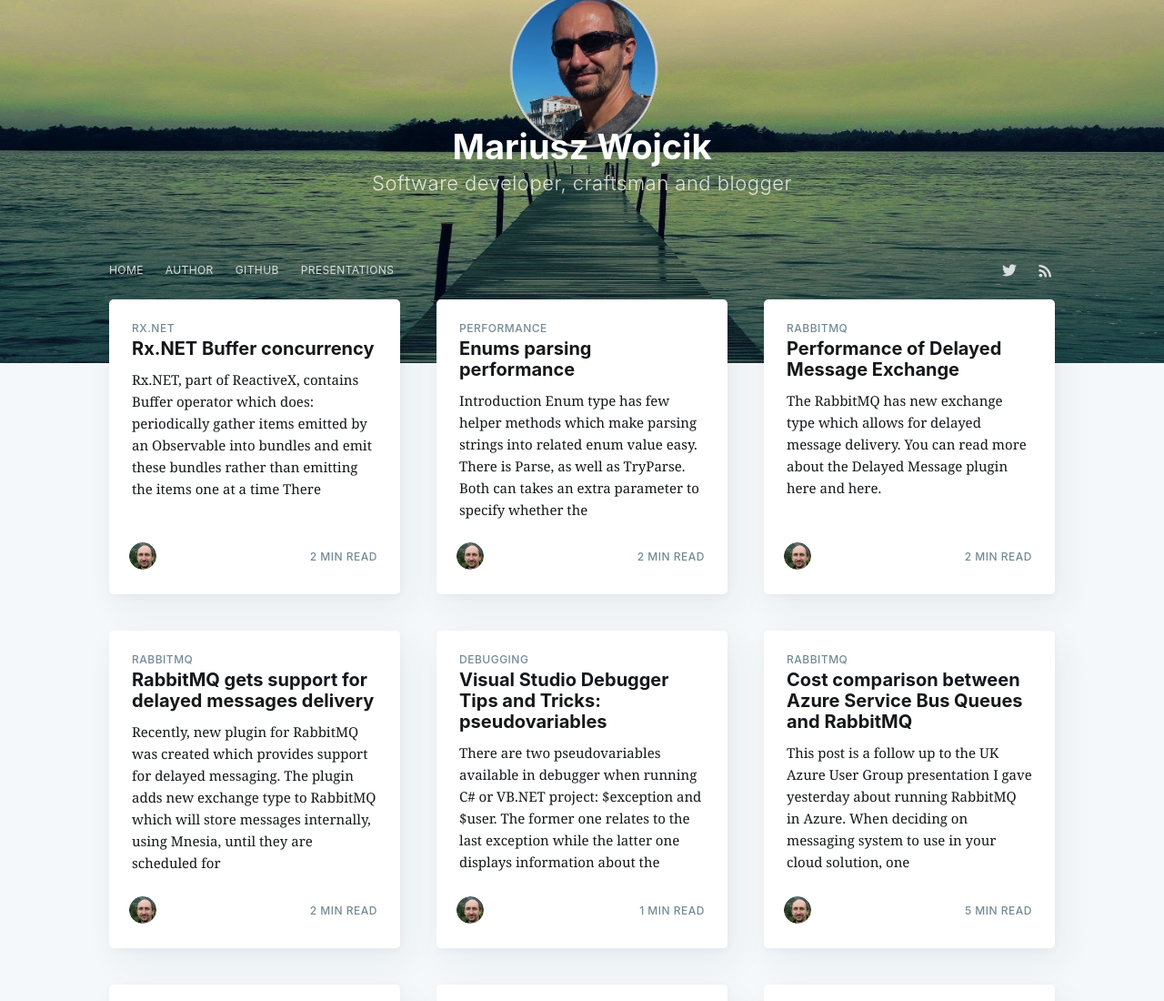
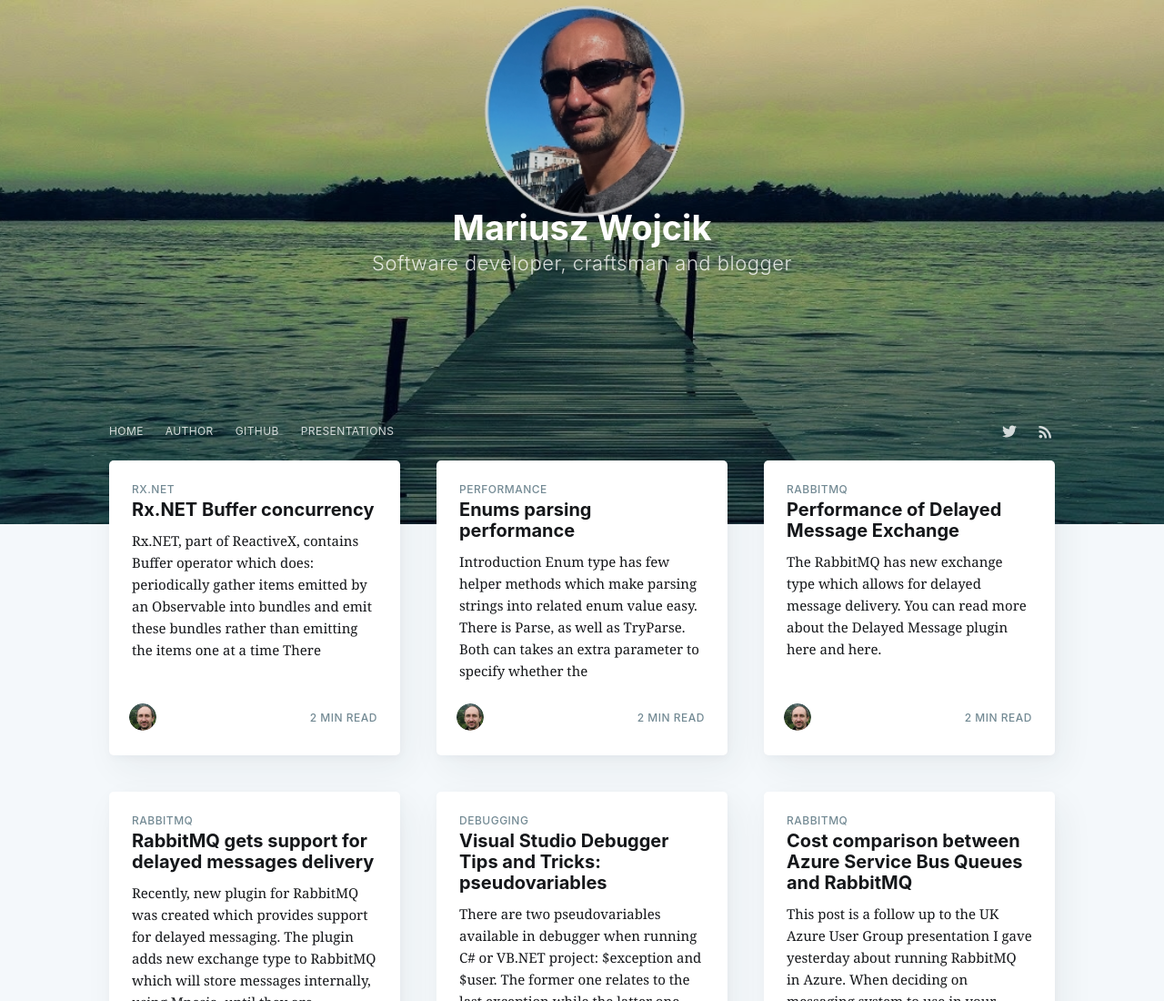
Before and after one commit to mariuszwojcik/mariuszwojcik.github.io, a plain HTML site: page index.html in a window 1280 px wide. Shown: the top 1100 px of the page at 91% size. Drawn offline with nearby package versions, Linux system fonts and the light colour scheme; no server answers.

Commit message:
CSS changes

```diff
--- a/assets/built/screen.css
+++ b/assets/built/screen.css
@@ -467,7 +467,7 @@ body {
     justify-content: center;
     -ms-flex-align: center;
     align-items: center;
-    padding: 10vw 4vw;
+    padding: 20vw 4vw;
     min-height: 200px;
     max-height: 450px;
     text-align: center
```
